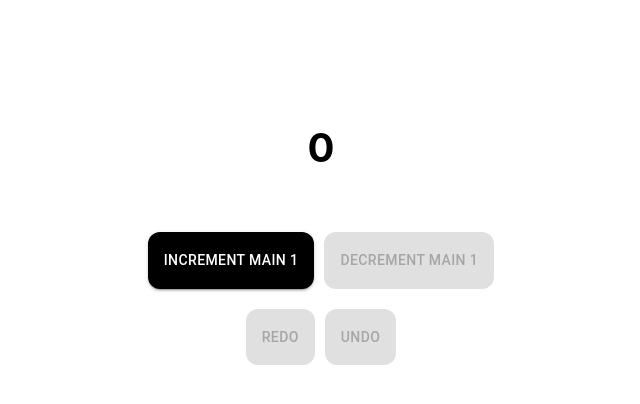
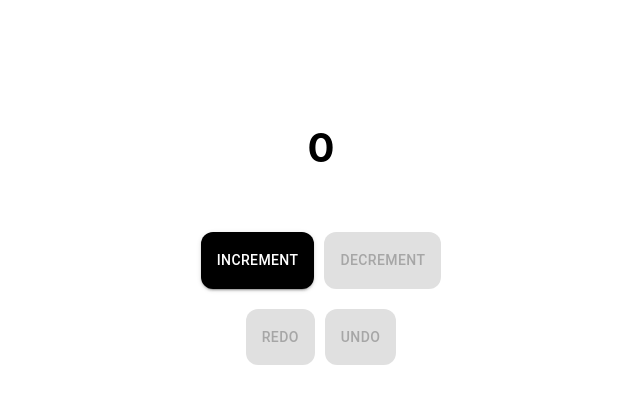
Before and after one commit to som-2001/git_tutorial, a React (Create React App) app: page / in a window 1280 px wide. Shown: the top 404 px of the page, without its empty margins (319-959 px from the left). Built offline with nearby package versions, Linux system fonts and the light colour scheme.

Commit message:
update app from master

```diff
--- a/src/App.js
+++ b/src/App.js
@@ -38,7 +38,7 @@ function App() {
           }}
           onClick={(e) => dispatch(increment())}
         >
-          increment main 1
+          increment
         </Button>
         <Button
           variant="contained"
@@ -51,7 +51,7 @@ function App() {
           }}
           onClick={(e) => dispatch(decrement())}
         >
-          decrement main 1
+          decrement
         </Button>
       </Box>
 
```
